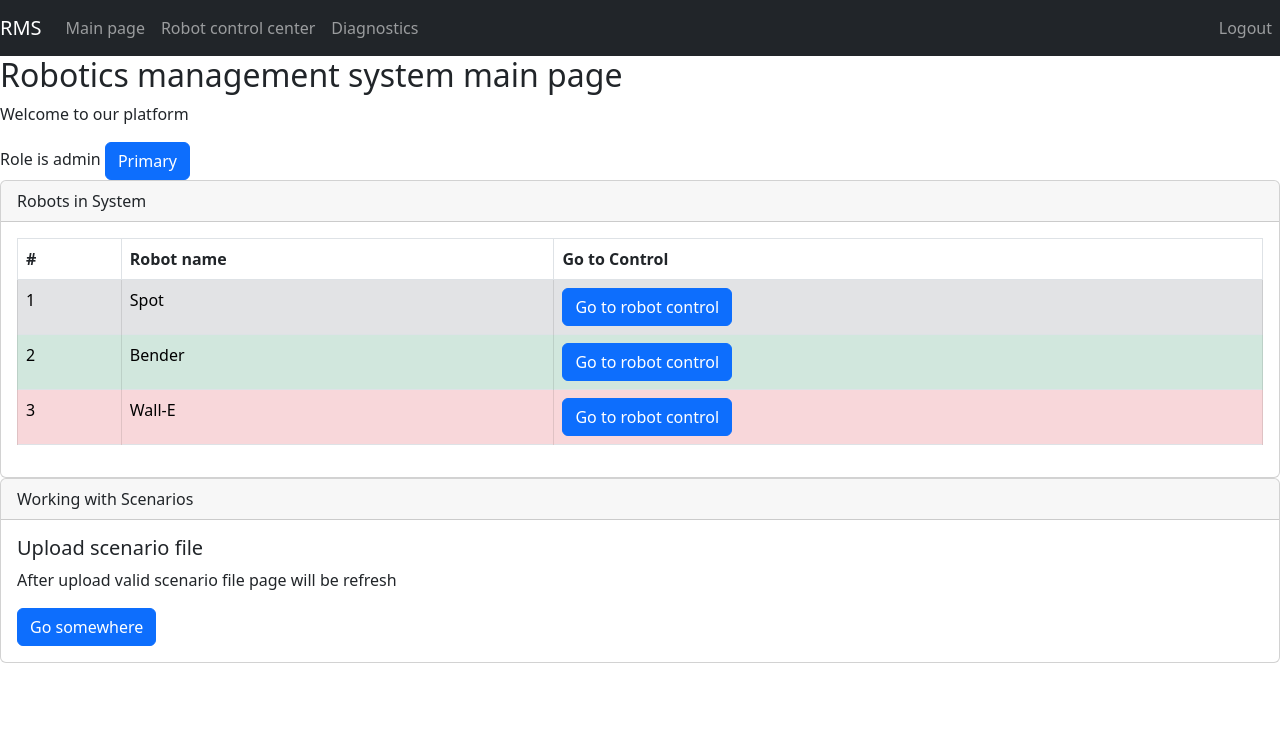
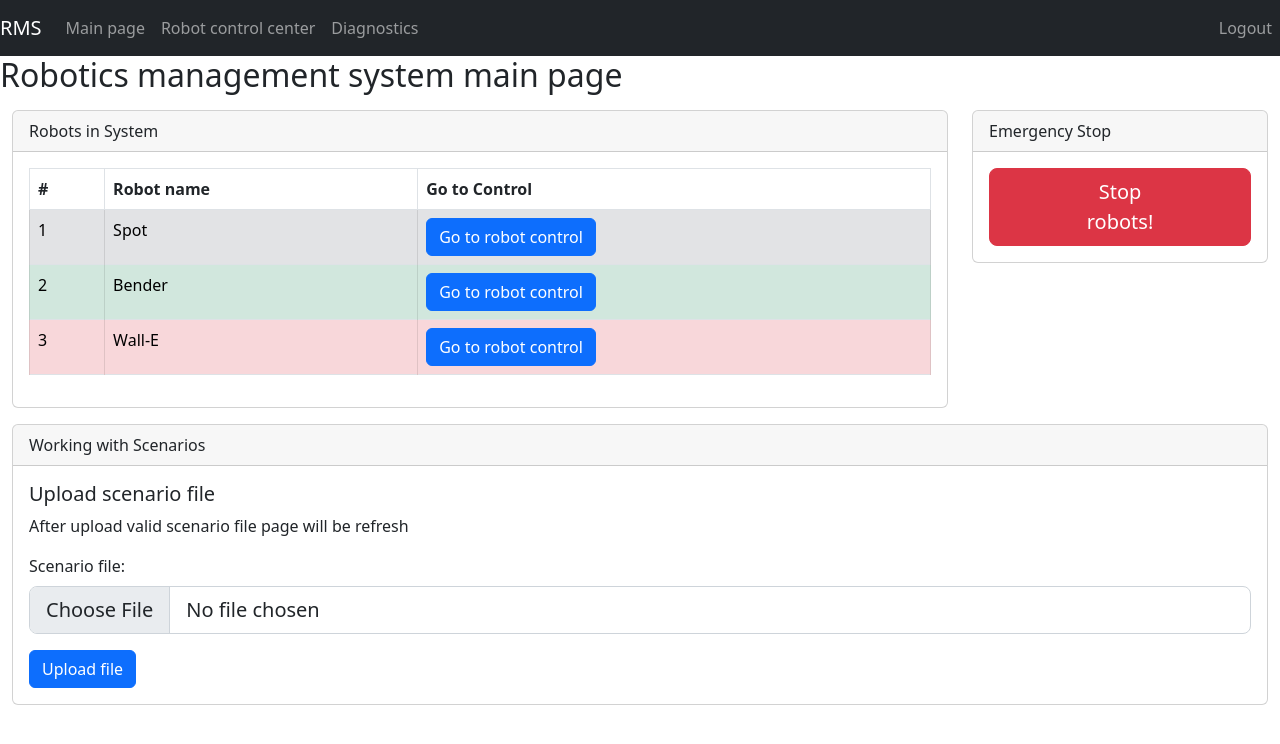
Before and after one commit to itroff/asur, a Spring Boot app: page /index in a window 1280 px wide. Shown: the top 744 px of the page. Run offline with Spring Boot 4, Linux system fonts and the light colour scheme; the visitor is signed in with stand-in values (Sample User, id 1); some of the project's set-up classes (security, data sources, template engines, error pages and the like) are left out, and stand-ins take their place.

Commit message:
main page update

```diff
--- /dev/null
+++ b/src/main/resources/static/css/main.css
@@ -0,0 +1,7 @@
+.main-row {
+    margin-top: 1rem;
+}
+
+.stop-button {
+    width: 100%;
+}
--- a/src/main/resources/templates/main.html
+++ b/src/main/resources/templates/main.html
@@ -5,6 +5,7 @@
   <title>Main page of RMS</title>
   <meta charset="utf-8">
   <link rel="stylesheet" th:href="@{/css/bootstrap.min.css}" />
+  <link rel="stylesheet" th:href="@{/css/main.css}" />
   <script type="text/javascript" th:src="@{/js/bootstrap.bundle.min.js}"></script>
 </head>
 
@@ -39,16 +40,14 @@
   </nav>
   <div>
     <h2>Robotics management system main page</h2>
-    <p>Welcome to our platform</p>
-    Role is <span th:text="${role}" />
-    <button type="button" class="btn btn-primary">Primary</button>
-
+    <div class="container-fluid">
+      <div class="row main-row">
+        <div class="col-xl-9">
           <div class="card">
             <div class="card-header">
               Robots in System
             </div>
             <div class="card-body">
-
               <table class="table table-hover table-bordered">
                 <thead>
                   <tr>
@@ -63,19 +62,22 @@
                       <span th:case="${T(com.asur.asur.models.RobotStatusEnum).ONLINE}">
                         <td th:text="${robot.id}" class="table-success" />
                         <td th:text="${robot.name}" class="table-success" />
-                  <td class="table-success"><a class="btn btn-primary" th:href="@{/robot(id=${robot.id})}" role="button">Go to robot control</a>
+                        <td class="table-success"><a class="btn btn-primary" th:href="@{/robot(id=${robot.id})}"
+                            role="button">Go to robot control</a>
                         </td>
                       </span>
                       <span th:case="${T(com.asur.asur.models.RobotStatusEnum).FAULT}">
                         <td th:text="${robot.id}" class="table-danger" />
                         <td th:text="${robot.name}" class="table-danger" />
-                  <td class="table-danger"><a class="btn btn-primary" th:href="@{/robot(id=${robot.id})}" role="button">Go to robot control</a>
+                        <td class="table-danger"><a class="btn btn-primary" th:href="@{/robot(id=${robot.id})}"
+                            role="button">Go to robot control</a>
                         </td>
                       </span>
                       <span th:case="${T(com.asur.asur.models.RobotStatusEnum).NO_LINK}">
                         <td th:text="${robot.id}" class="table-secondary" />
                         <td th:text="${robot.name}" class="table-secondary" />
-                  <td class="table-secondary"><a class="btn btn-primary" th:href="@{/robot(id=${robot.id})}" role="button">Go to robot control</a>
+                        <td class="table-secondary"><a class="btn btn-primary" th:href="@{/robot(id=${robot.id})}"
+                            role="button">Go to robot control</a>
                         </td>
                       </span>
                       </td>
@@ -85,7 +87,20 @@
               </table>
             </div>
           </div>
-
+        </div>
+        <div class="col-xl-3">
+          <div class="card">
+            <div class="card-header">
+              Emergency Stop
+            </div>
+            <div class="card-body">
+              <a href="/robots/stop" class="btn btn-danger btn-lg stop-button">Stop <br>robots!</a>
+            </div>
+          </div>
+        </div>
+      </div>
+      <div class="row main-row">
+        <div class="col-xl-12">
         <div class="card">
           <div class="card-header">
             Working with Scenarios
@@ -93,12 +108,18 @@
           <div class="card-body">
             <h5 class="card-title">Upload scenario file</h5>
             <p class="card-text">After upload valid scenario file page will be refresh</p>
-        <a href="#" class="btn btn-primary">Go somewhere</a>
+            <form action="/uploadScenario">
+              <div class="mb-3">
+                <label for="formFileLg" class="form-label">Scenario file:</label>
+                <input class="form-control form-control-lg" id="formFileLg" type="file">
+              </div>
+            <button type="submit" class="btn btn-primary">Upload file</button>
+          </form>
           </div>
         </div>
-
-
-
+      </div>
+      </div>
+    </div>
   </div>
 
 </body>
```
Lines whose indentation alone changed are shown as unchanged.
